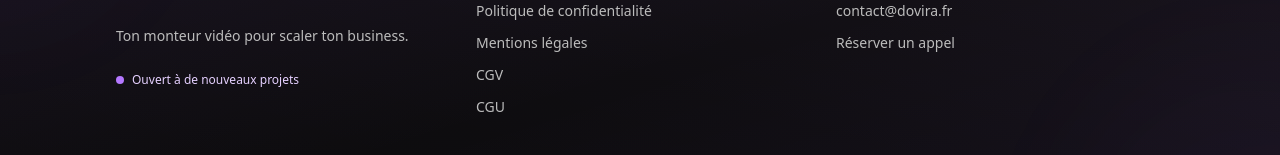
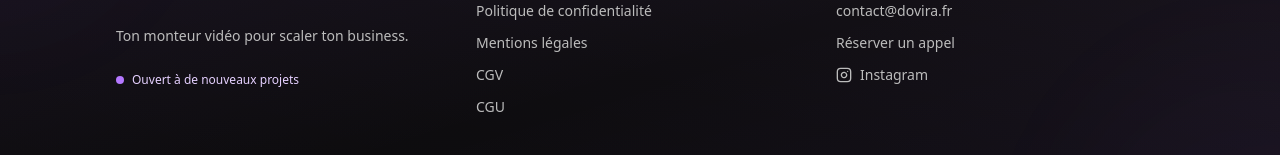
Before and after one commit to thmslfb/dovira, a Next.js app: page / in a window 1280 px wide. Shown: the part 8215-8370 px from the top of the page. Built offline with nearby package versions, Linux system fonts and the light colour scheme.

Commit message:
feat(footer): add Instagram link with icon to contact section

```diff
--- a/components/sections/footer.tsx
+++ b/components/sections/footer.tsx
@@ -1,3 +1,4 @@
+import { Instagram } from 'lucide-react'
 import Link from 'next/link'
 import { Separator } from '../ui/separator'
 
@@ -92,6 +93,16 @@ export const Footer = () => {
               >
                 Réserver un appel
               </Link>
+              <Link
+                href="https://www.instagram.com/agence_dovira/"
+                target="_blank"
+                rel="noopener noreferrer"
+                aria-label="Instagram Dovira"
+                className="font-light text-[#BCBCBC] hover:text-[rgb(229,208,255)] transition-all duration-300 hover:translate-x-1 text-sm inline-flex items-center gap-2"
+              >
+                <Instagram className="w-4 h-4" />
+                Instagram
+              </Link>
             </div>
           </div>
         </div>
```
